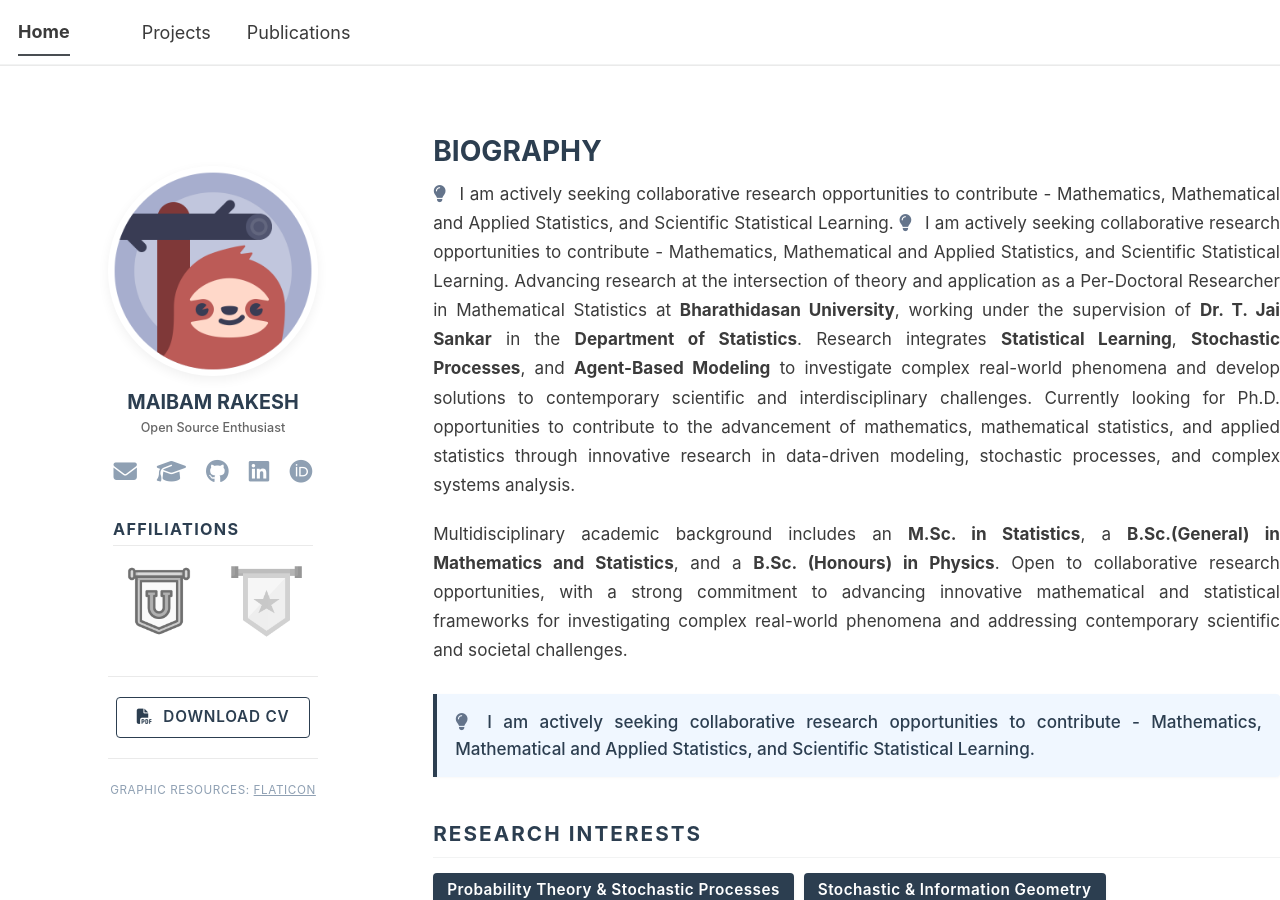
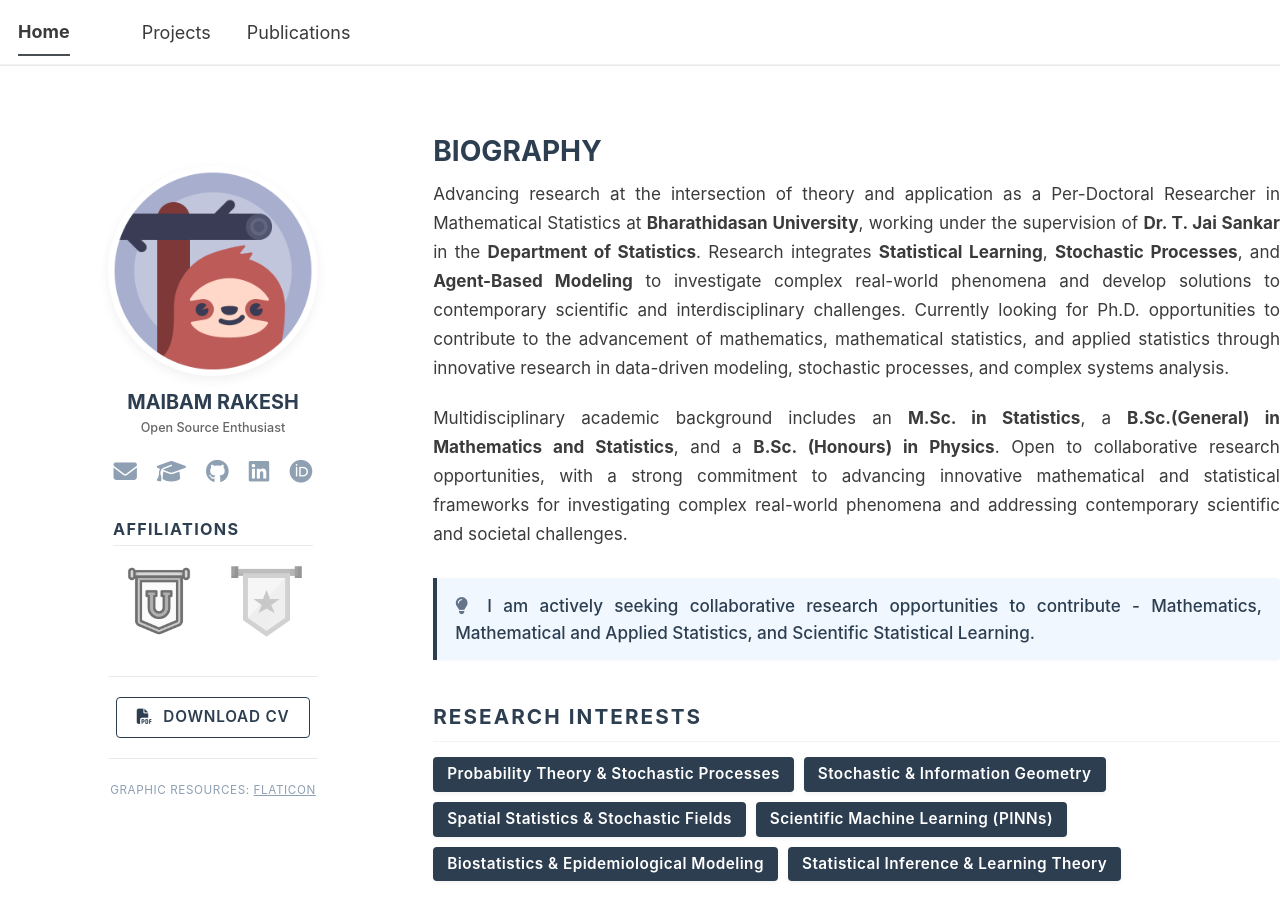
Before and after one commit to maibamrakeshsingh/maibamrakeshsingh.github.io, a Jekyll site: the page built from _pages/about.md, in a window 1280 px wide and 900 px high. Built offline with Jekyll 4.4.1, drawn with Linux system fonts in a browser that asks for light colours; a script bundle is joined from its source files by our own code; library files that are not in the unit come from our copies.

Commit message:
Update about.md

```diff
--- a/_pages/about.md
+++ b/_pages/about.md
@@ -185,8 +185,6 @@ redirect_from:
 </style>
 
 <div class="content-text">
-  <i class="fas fa-lightbulb" style="color: #64748b; margin-right: 8px;"></i> I am actively seeking collaborative research opportunities to contribute - Mathematics, Mathematical and Applied Statistics, and Scientific Statistical Learning.
-  <i class="fas fa-lightbulb" style="color: #64748b; margin-right: 8px;"></i> I am actively seeking collaborative research opportunities to contribute - Mathematics, Mathematical and Applied Statistics, and Scientific Statistical Learning.
 Advancing research at the intersection of theory and application as a Per-Doctoral Researcher in Mathematical Statistics at <strong>Bharathidasan University</strong>, working under the supervision of <strong>Dr. T. Jai Sankar</strong> in the <strong>Department of Statistics</strong>. Research integrates <strong>Statistical Learning</strong>, <strong>Stochastic Processes</strong>, and <strong>Agent-Based Modeling</strong> to investigate complex real-world phenomena and develop solutions to contemporary scientific and interdisciplinary challenges. Currently looking for Ph.D. opportunities to contribute to the advancement of mathematics, mathematical statistics, and applied statistics through innovative research in data-driven modeling, stochastic processes, and complex systems analysis.
 </div>
 
```
